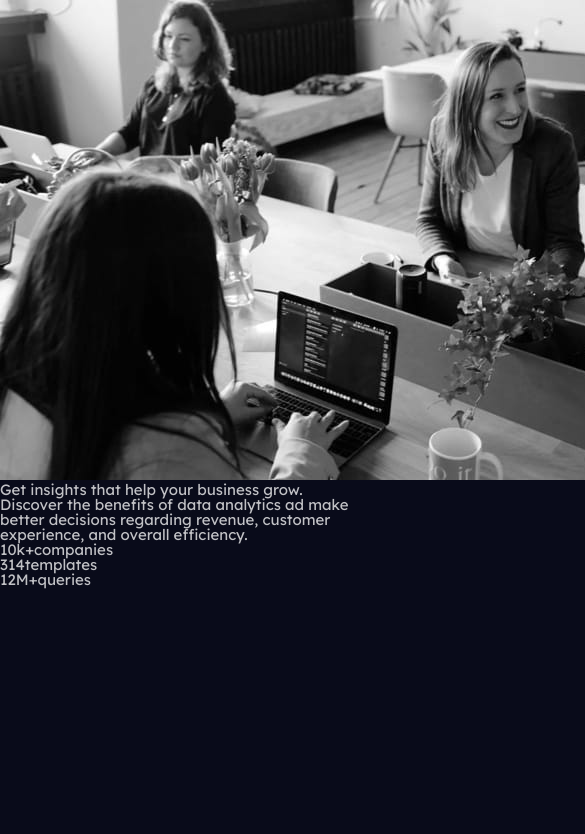
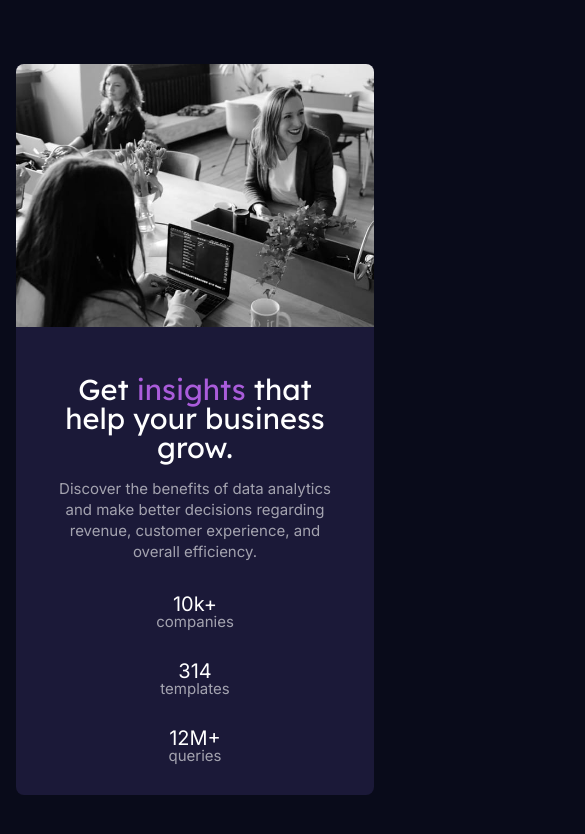
Before and after one commit to JulianaBasilio/purple-site, a website: page src/index.html in a window 390 px wide. Shown: the top 834 px of the page, 585 px wide, since content can reach past the window. Drawn offline with nearby package versions, Linux system fonts and the light colour scheme; files that its build step writes are made by us from their sources.

Commit message:
Mobile page

```diff
--- a/src/index.html
+++ b/src/index.html
@@ -4,6 +4,7 @@
         <meta charset="UTF-8">
         <meta http-equiv="X-UA-Compatible" content="IE=edge">
         <meta name="viewport" content="width=device-width">
+        <link rel="icon" type="image/png" sizes="32x32" href="./images/favicon-32x32.png">
         <title>Purple Site</title>
 
         <link rel="stylesheet" href="css/main.css">
@@ -16,13 +17,13 @@
             </section>
 
             <section class="texts__container">
-                <h1 class="title">Get <span>insights</span> that help your business grow.</h1>
+                <h1 class="title">Get <span class="purple__text">insights</span> that help your business grow.</h1>
 
-                <p>Discover the benefits of data analytics ad make better decisions regarding revenue, customer experience,
+                <p>Discover the benefits of data analytics and make better decisions regarding revenue, customer experience,
                     and overall efficiency.
                 </p>
 
-                <ul>
+                <ul class="benefits__list">
                     <li><span>10k+</span>companies</li>
                     <li><span>314</span>templates</li>
                     <li><span>12M+</span>queries</li>
--- a/src/scss/fonts.scss
+++ b/src/scss/fonts.scss
@@ -1,10 +1,22 @@
 @import url('https://fonts.googleapis.com/css2?family=Inter:wght@400;700&family=Lexend+Deca&display=swap');
 
-$fontfamily-title: 'Inter', sans-serif;
-$fontfamily-body: 'Lexend Deca', sans-serif;
+$fontfamily-body: 'Inter', sans-serif;
+$fontfamily-title: 'Lexend Deca', sans-serif;
 
 body {
     font-size: $fontbase;
     font-family: $fontfamily-body;
-    color: $whiteSlight;
+    color: $whiteMoreSlight;
 }
+
+h1 {
+    font-size: 29px;
+    font-family: $fontfamily-title;
+    color: $white;
+
+    margin: ($gutter*2) 0 $gutter;
+}
+
+.purple__text {
+    color: $medium-purple;
+}
--- a/src/scss/page.scss
+++ b/src/scss/page.scss
@@ -1,3 +1,46 @@
 body {
     background: $ebony;
+    padding: ($gutter*4) $gutter;
 }
+
+main {
+    background: $port-gore;
+    border-radius: 8px;
+}
+
+.img__container {
+    img {
+        display: block;
+        max-width: 100%;
+        border-top-left-radius: 8px;
+        border-top-right-radius: 8px;
+    }
+}
+
+.texts__container {
+    padding: $gutter ($gutter*2) ($gutter*2) ($gutter*2);
+
+    .title {
+        text-align: center;
+    }
+
+    p {
+        text-align: center;
+        line-height: 1.4;
+    }
+}
+
+.benefits__list {
+    margin-top: ($gutter/2);
+    text-align: center;
+
+    li {
+        margin-top: ($gutter*2);
+
+        span {
+            display: block;
+            color: $white;
+            font-size: 20px;
+        }
+    }
+}
```
